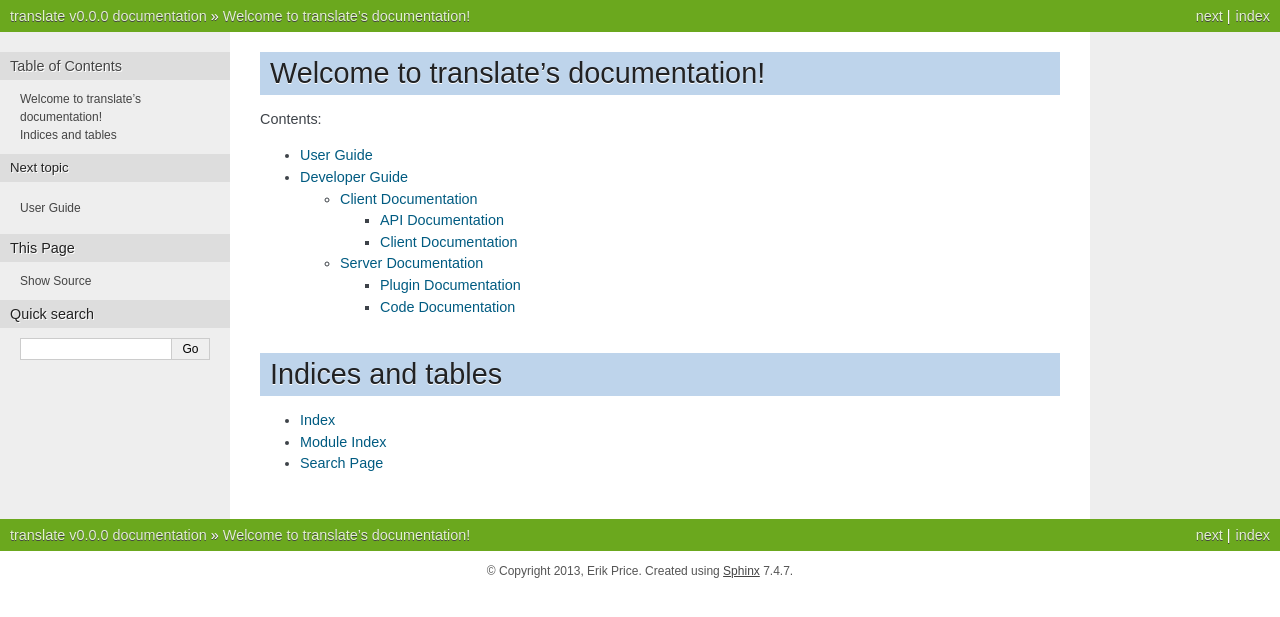
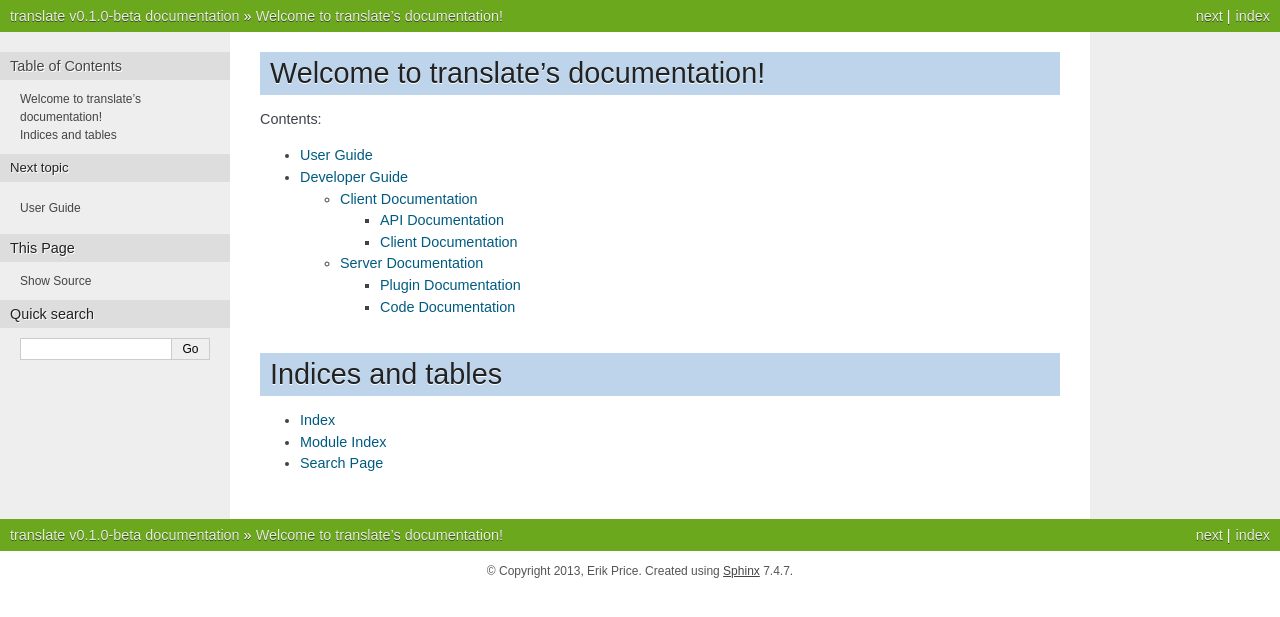
Before and after one commit to erik/translate, a Sphinx documentation site: the page built from docs/source/index.rst, in a window 1280 px wide. Shown: the top 617 px of the page. Built offline with Sphinx 7.4.7, drawn with Linux system fonts in a browser that asks for light colours.

Commit message:
Let's call this the start of v0.1.0-beta

```diff
--- a/docs/source/conf.py
+++ b/docs/source/conf.py
@@ -48,9 +48,9 @@ copyright = u'2013, Erik Price'
 # built documents.
 #
 # The short X.Y version.
-version = '0.0.0'
+version = '0.1.0'
 # The full version, including alpha/beta/rc tags.
-release = 'v0.0.0'
+release = 'v0.1.0-beta'
 
 # The language for content autogenerated by Sphinx. Refer to documentation
 # for a list of supported languages.
--- a/translate/__init__.py
+++ b/translate/__init__.py
@@ -25,7 +25,7 @@ to multiple machine translation services.
 import logging
 
 __title__ = 'translate'
-__version__ = '0.0.0'
+__version__ = '0.1.0-beta'
 __author__ = 'Erik Price'
 __copyright__ = 'Copyright 2013 Erik Price'
 
```
